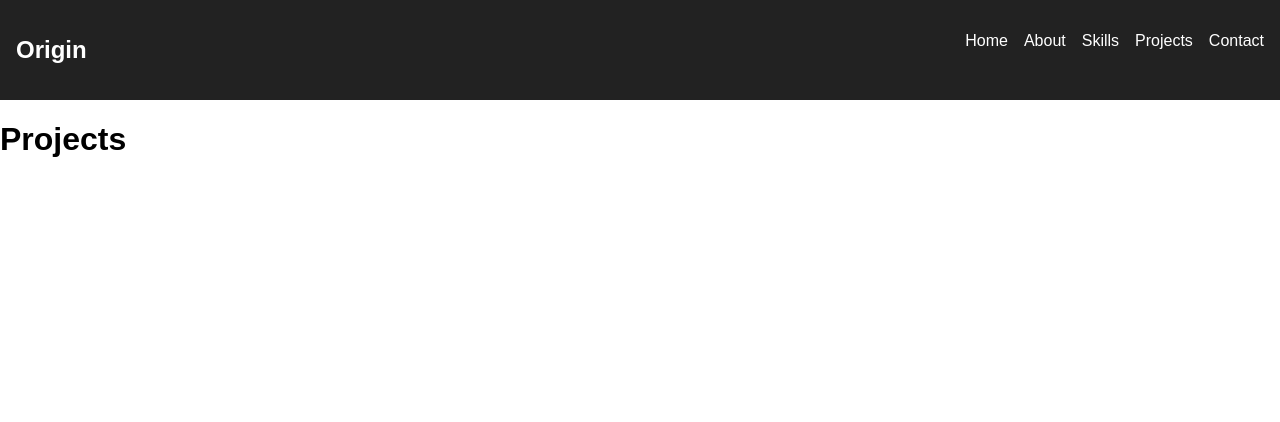
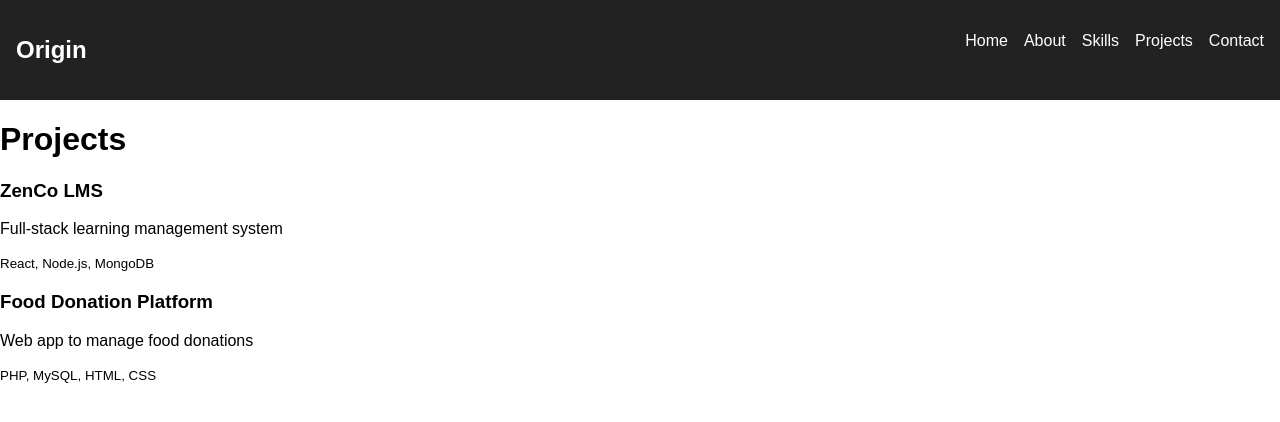
Before and after one commit to kiranreddy29/Origin, a React (Create React App) app in the folder frontend/: page /projects in a window 1280 px wide. Shown: the top 422 px of the page. Built offline with nearby package versions, Linux system fonts and the light colour scheme.

Commit message:
feat: add controlled contact form with submit handling

```diff
--- /dev/null
+++ b/frontend/src/components/ProjectCard.js
@@ -0,0 +1,11 @@
+function ProjectCard({ title, description, tech }) {
+    return (
+      <div>
+        <h3>{title}</h3>
+        <p>{description}</p>
+        <small>{tech}</small>
+      </div>
+    );
+  }
+
+  export default ProjectCard;
--- a/frontend/src/pages/Contact.js
+++ b/frontend/src/pages/Contact.js
@@ -1,5 +1,44 @@
+import { useState } from "react";
+
 function Contact() {
-    return <h1>Contact</h1>;
+  const [name, setName] = useState("");
+  const [email, setEmail] = useState("");
+  const [message, setMessage] = useState("");
+
+  function handleSubmit(e) {
+    e.preventDefault();
+    console.log({ name, email, message });
   }
 
-  export default Contact;
+  return (
+    <div>
+      <h1>Contact</h1>
+
+      <form onSubmit={handleSubmit}>
+        <input
+          type="text"
+          placeholder="Your Name"
+          value={name}
+          onChange={(e) => setName(e.target.value)}
+        />
+
+        <input
+          type="email"
+          placeholder="Your Email"
+          value={email}
+          onChange={(e) => setEmail(e.target.value)}
+        />
+
+        <textarea
+          placeholder="Your Message"
+          value={message}
+          onChange={(e) => setMessage(e.target.value)}
+        />
+
+        <button type="submit">Send</button>
+      </form>
+    </div>
+  );
+}
+
+export default Contact;
--- a/frontend/src/pages/Projects.js
+++ b/frontend/src/pages/Projects.js
@@ -1,5 +1,32 @@
+import ProjectCard from "../components/ProjectCard";
+
 function Projects() {
-    return <h1>Projects</h1>;
-  }
+  const projects = [
+    {
+      title: "ZenCo LMS",
+      description: "Full-stack learning management system",
+      tech: "React, Node.js, MongoDB"
+    },
+    {
+      title: "Food Donation Platform",
+      description: "Web app to manage food donations",
+      tech: "PHP, MySQL, HTML, CSS"
+    }
+  ];
 
-  export default Projects;
+  return (
+    <div>
+      <h1>Projects</h1>
+      {projects.map((project, index) => (
+        <ProjectCard
+          key={index}
+          title={project.title}
+          description={project.description}
+          tech={project.tech}
+        />
+      ))}
+    </div>
+  );
+}
+
+export default Projects;
```
